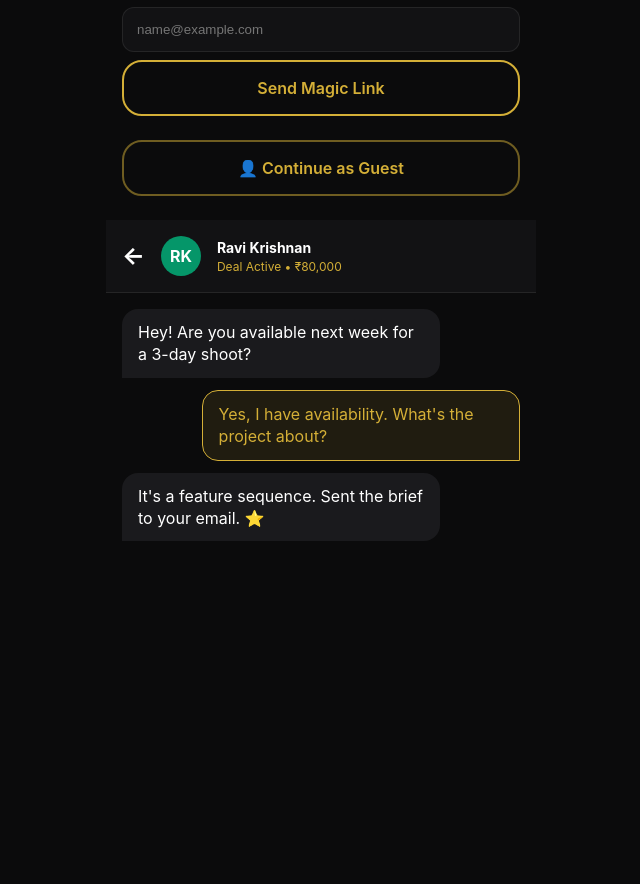
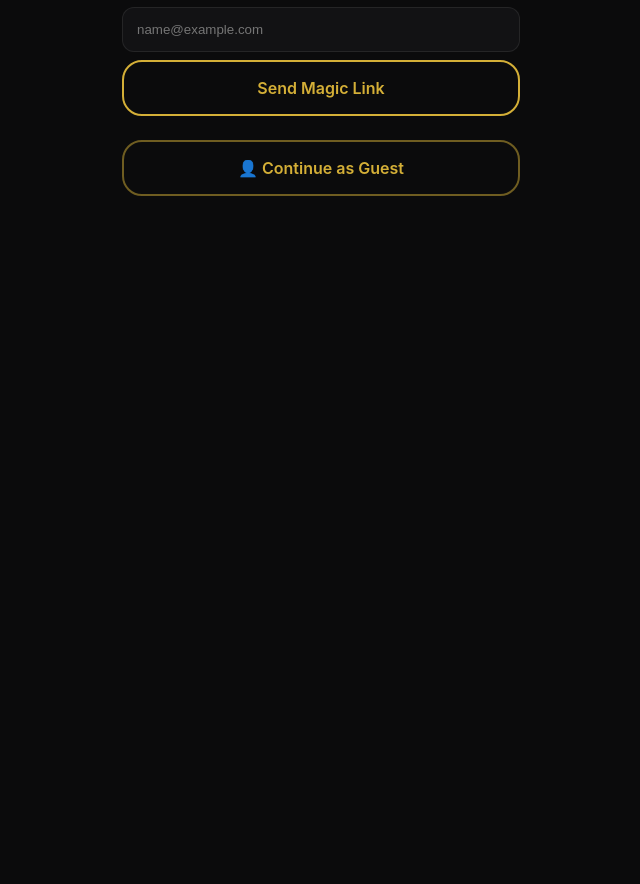
Before and after one commit to abhisheknahire89/kalakar, a website: page index.html in a window 1280 px wide. Shown: the part 556-1440 px from the top of the page, without its empty margins (319-959 px from the left). After the commit the page ends 856 px from the top, so only its background shows below. Drawn offline with Linux system fonts and the light colour scheme; no server answers.

Commit message:
fix: hide chat screen before login

```diff
--- a/index.html
+++ b/index.html
@@ -50,6 +50,7 @@
       padding: 24px 16px;
     }
     .screen.active { display: block; }
+    .screen.flex-screen.active { display: flex; }
     @keyframes fadeIn { from { opacity: 0; } to { opacity: 1; } }
 
     /* ────────────────────────────────────────────────────────────────────────
@@ -367,7 +368,7 @@
   </div>
 
   <!-- 9. DEAL ROOM (Chat) -->
-  <div id="screen-deal-room" class="screen" style="padding: 0; display: flex; flex-direction: column; height: 100vh;">
+  <div id="screen-deal-room" class="screen flex-screen" style="padding: 0; flex-direction: column; height: 100vh;">
     <div style="padding: 16px; display: flex; align-items: center; gap: 16px; border-bottom: 1px solid var(--border); background: var(--surface);">
       <button onclick="navigate('notifications')" style="font-size: 24px; font-weight: bold;">←</button>
       <div class="avatar" style="background: #059669;">RK</div>
```
Also changed, not shown: 1 other file.
